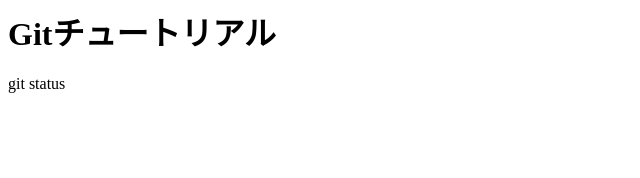
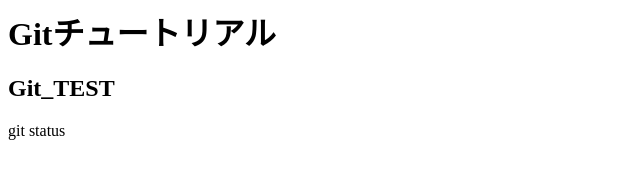
Before and after one commit to InaKen0301/git_tutorial2, a plain HTML site: page index.html in a window 1280 px wide. Shown: the whole page, without its empty margins (0-640 px from the left). Drawn offline with Linux system fonts and the light colour scheme.

Commit message:
メッセージを修正

```diff
--- a/index.html
+++ b/index.html
@@ -1,2 +1,3 @@
 <h1> Gitチュートリアル</h1>
+<h2>Git_TEST</h2>
 <p> git status</p>
```
